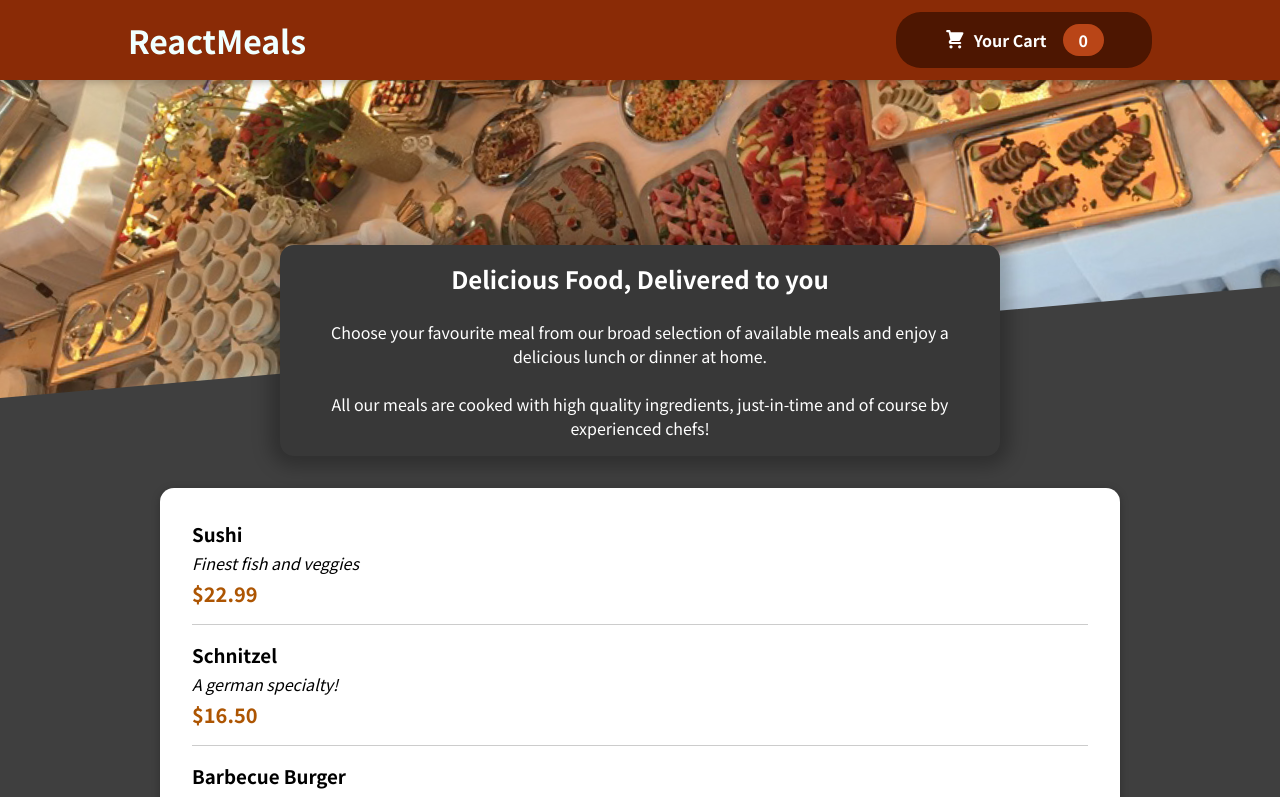
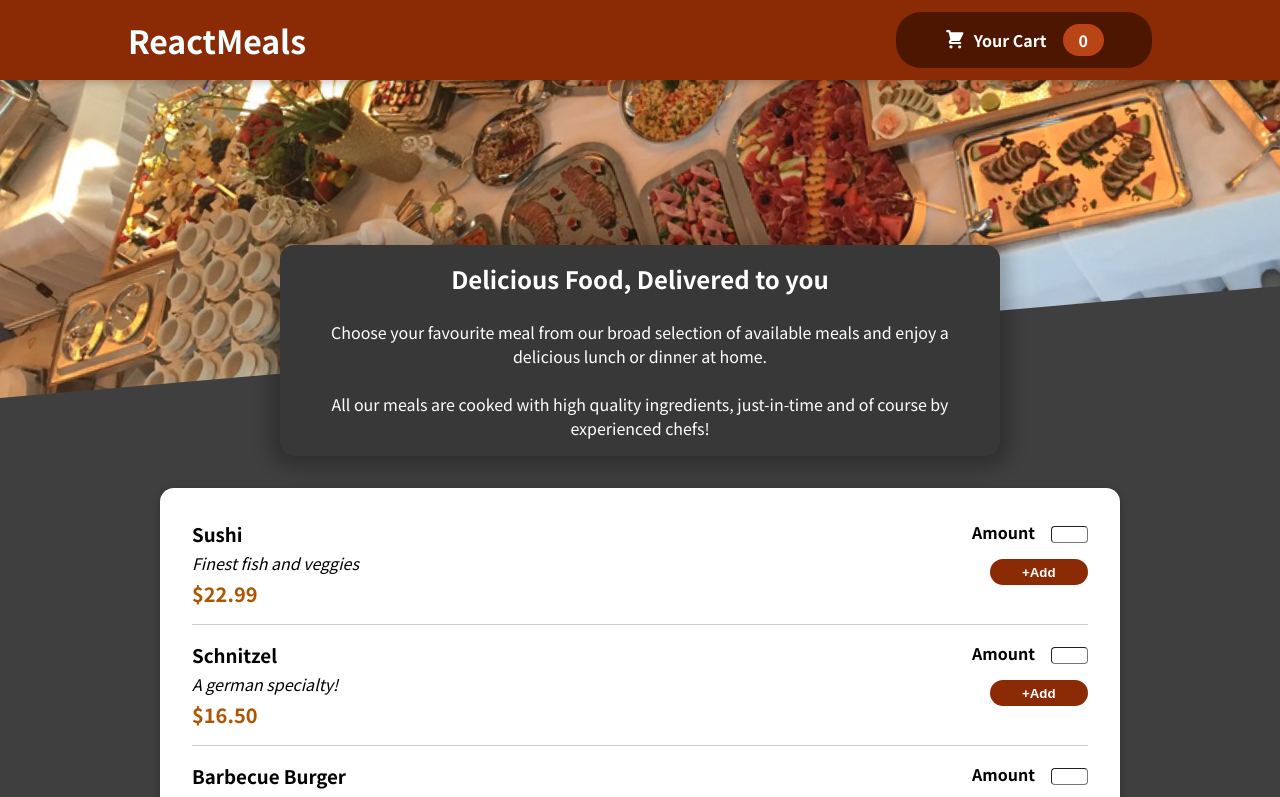
Before and after one commit to ritik-28/reactPro4Restaurent, a React (Create React App) app: page / in a window 1280 px wide. Shown: the top 797 px of the page. Built offline with nearby package versions, Linux system fonts and the light colour scheme.

Commit message:
Form for quantity selection

```diff
--- /dev/null
+++ b/src/Components/UI/AddForm.js
@@ -0,0 +1,14 @@
+import classes from "./AddForm.module.css";
+
+const AddForm = () => {
+  return (
+    <form className={classes.formCls}>
+      <label className={classes.labelCls}>Amount</label>
+      <input type="number" className={classes.inputCls}></input>
+      <br />
+      <button className={classes.btnCls}>+Add</button>
+    </form>
+  );
+};
+
+export default AddForm;
--- /dev/null
+++ b/src/Components/UI/AddForm.module.css
@@ -0,0 +1,31 @@
+.formCls {
+  width: 80%;
+  height: 100%;
+  display: inline;
+}
+
+.labelCls {
+  color: black;
+  font-weight: 800;
+  display: inline;
+  margin-right: 1rem;
+}
+
+.inputCls {
+  width: 37px;
+  border-radius: 4px;
+  border-width: 1px;
+}
+
+.btnCls {
+  width: 85%;
+  height: 30%;
+  background-color: #8a2b06;
+  text-align: center;
+  color: white;
+  font-weight: 600;
+  border-radius: 18px;
+  border: none;
+  float: right;
+  margin-top: 15px;
+}
--- a/src/Components/UI/MealItem.js
+++ b/src/Components/UI/MealItem.js
@@ -1,4 +1,5 @@
 import classes from "./MealItem.module.css";
+import AddForm from "./AddForm";
 
 const MealItem = (props) => {
   const price = `$${props.price.toFixed(2)}`;
@@ -9,6 +10,9 @@ const MealItem = (props) => {
         <div className={classes.description}>{props.description}</div>
         <div className={classes.price}>{price}</div>
       </div>
+      <div>
+        <AddForm />
+      </div>
     </li>
   );
 };
```
